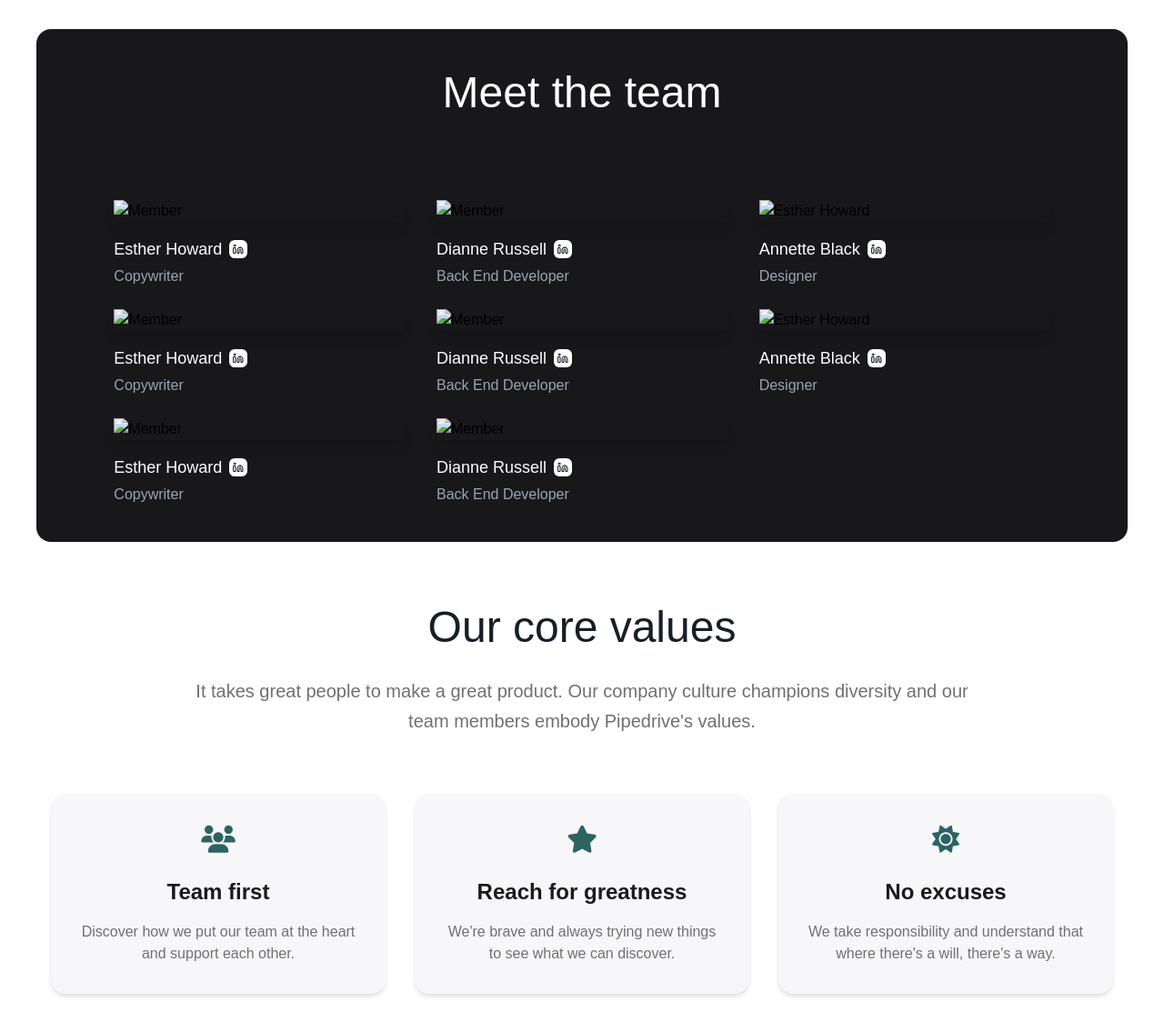
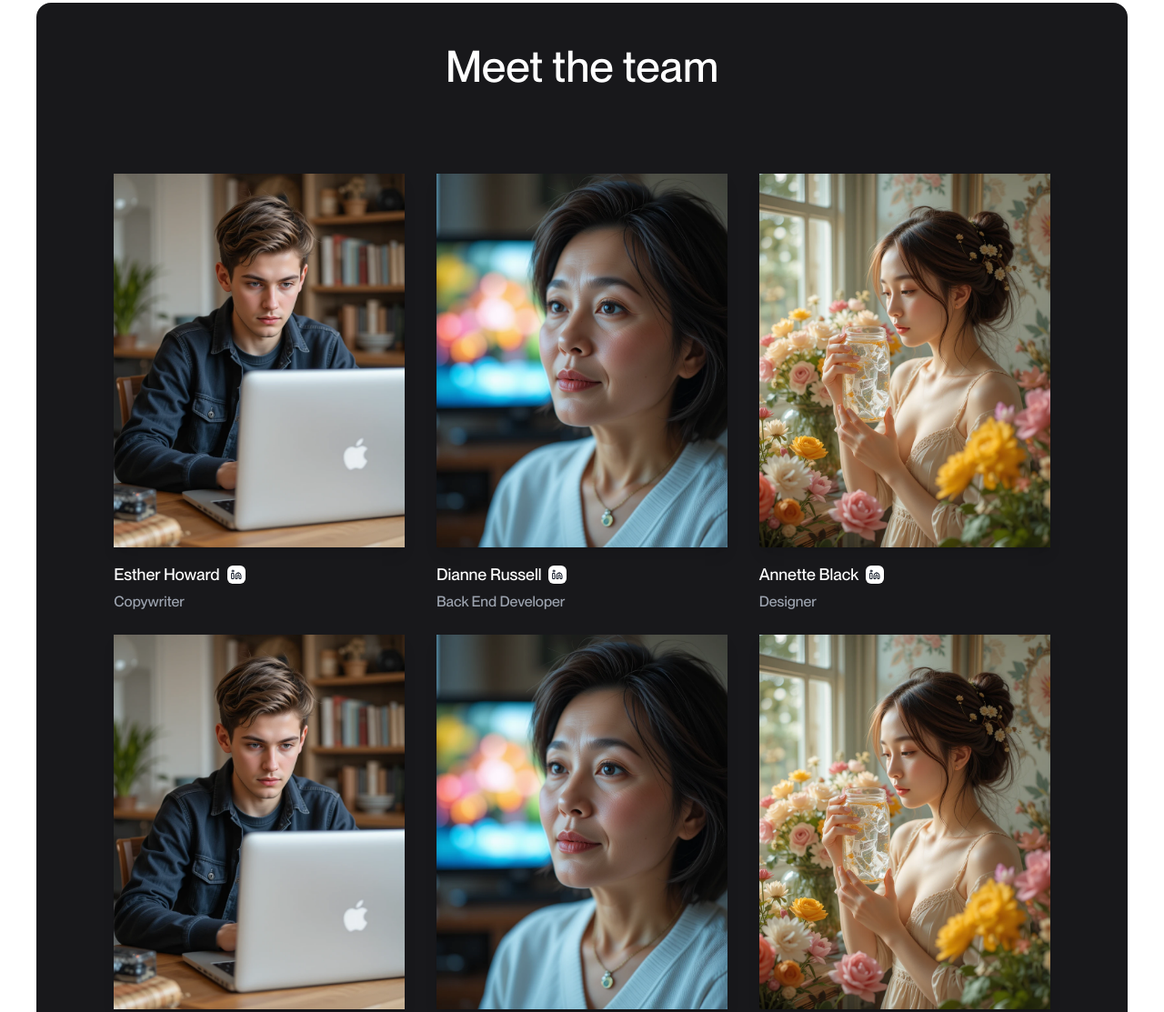
Before and after one commit to MaThanMiThun1999/Sample, a plain HTML site: page index.html in a window 1280 px wide. Shown: the part 1301-2414 px from the top of the page at 91% size. Drawn offline with nearby package versions, Linux system fonts and the light colour scheme; the site is published under a folder, as on GitHub Pages, so addresses that start at the root find nothing.

Commit message:
fixed img path issues

```diff
--- a/index.html
+++ b/index.html
@@ -16,8 +16,8 @@
 
       @font-face {
         font-family: 'Neue Montreal';
-        src: url('/fonts/ppneuemontreal-medium.woff') format('woff2'),
-          url('/fonts/ppneuemontreal-medium.woff') format('woff');
+        src: url('./fonts/ppneuemontreal-medium.woff') format('woff2'),
+          url('./fonts/ppneuemontreal-medium.woff') format('woff');
         font-weight: 400;
         font-style: normal;
         font-display: swap;
@@ -310,7 +310,7 @@
           <div>
             <div class="relative">
               <img
-                src="/img/Right.png"
+                src="./img/Right.png"
                 alt="Team Members"
                 class="w-[80%] mx-auto h-auto rounded-lg object-cover"
               />
@@ -350,7 +350,7 @@
               <div class="group">
                 <div class="relative mb-4">
                   <img
-                    src="/img/boywithlap.webp"
+                    src="./img/boywithlap.webp"
                     alt="Member"
                     class="w-[320px] h-auto object-cover shadow-lg"
                   />
@@ -396,7 +396,7 @@
               <div class="group">
                 <div class="relative mb-4">
                   <img
-                    src="/img/women.webp"
+                    src="./img/women.webp"
                     alt="Member"
                     class="w-[320px] h-auto object-cover shadow-lg"
                   />
@@ -442,7 +442,7 @@
               <div class="group">
                 <div class="relative mb-4">
                   <img
-                    src="/img/flower.webp"
+                    src="./img/flower.webp"
                     alt="Esther Howard"
                     class="w-[320px] h-auto object-cover shadow-lg"
                   />
@@ -488,7 +488,7 @@
               <div class="group">
                 <div class="relative mb-4">
                   <img
-                    src="/img/boywithlap.webp"
+                    src="./img/boywithlap.webp"
                     alt="Member"
                     class="w-[320px] h-auto object-cover shadow-lg"
                   />
@@ -534,7 +534,7 @@
               <div class="group">
                 <div class="relative mb-4">
                   <img
-                    src="/img/women.webp"
+                    src="./img/women.webp"
                     alt="Member"
                     class="w-[320px] h-auto object-cover shadow-lg"
                   />
@@ -580,7 +580,7 @@
               <div class="group">
                 <div class="relative mb-4">
                   <img
-                    src="/img/flower.webp"
+                    src="./img/flower.webp"
                     alt="Esther Howard"
                     class="w-[320px] h-auto object-cover shadow-lg"
                   />
@@ -626,7 +626,7 @@
               <div class="group">
                 <div class="relative mb-4">
                   <img
-                    src="/img/boywithlap.webp"
+                    src="./img/boywithlap.webp"
                     alt="Member"
                     class="w-[320px] h-auto object-cover shadow-lg"
                   />
@@ -672,7 +672,7 @@
               <div class="group">
                 <div class="relative mb-4">
                   <img
-                    src="/img/women.webp"
+                    src="./img/women.webp"
                     alt="Member"
                     class="w-[320px] h-auto object-cover shadow-lg"
                   />
```
